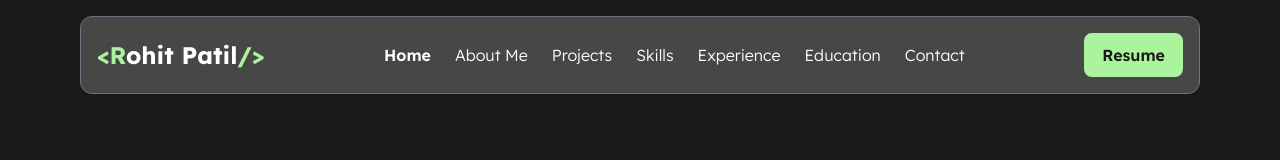
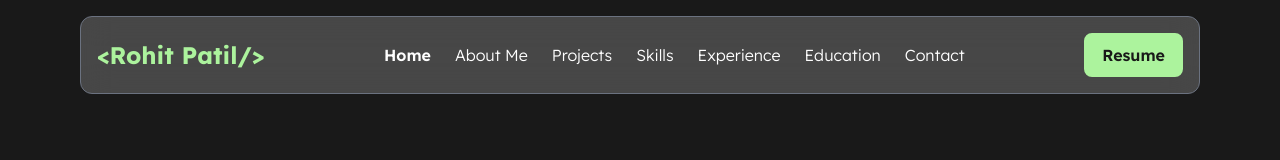
Before and after one commit to rohitvpatil0810/rohit-portfolio-next, a Next.js app: page / in a window 1280 px wide. Shown: the top 160 px of the page. Built offline with nearby package versions, Linux system fonts and the light colour scheme.

Commit message:
fix: update navbar to fixed

```diff
--- a/src/components/navbar.tsx
+++ b/src/components/navbar.tsx
@@ -6,8 +6,8 @@ type Props = {};
 
 function Navbar({}: Props) {
   return (
-    <GlassMorph className="py-4 px-4 rounded-xl border border-gray-500 flex justify-between">
-      <h1 className="text-white text-2xl my-auto font-bold">
+    <GlassMorph className="py-4 px-4 rounded-xl border border-gray-500 flex justify-between fixed left-4 sm:left-6 md:left-8 lg:left-10 xl:left-20 2xl:left-40 right-4 sm:right-6 md:right-8 lg:right-10 xl:right-20 2xl:right-40 z-50">
+      <h1 className="text-2xl my-auto font-bold">
         <span className="text-light-green">&lt;R</span>ohit Patil
         <span className="text-light-green">/&gt;</span>
       </h1>
```
